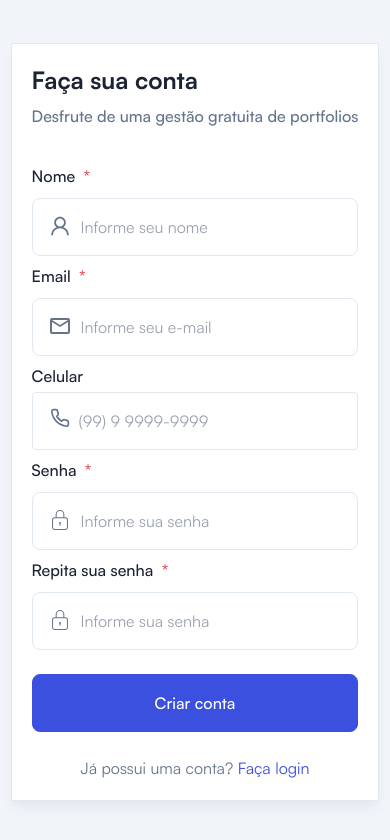
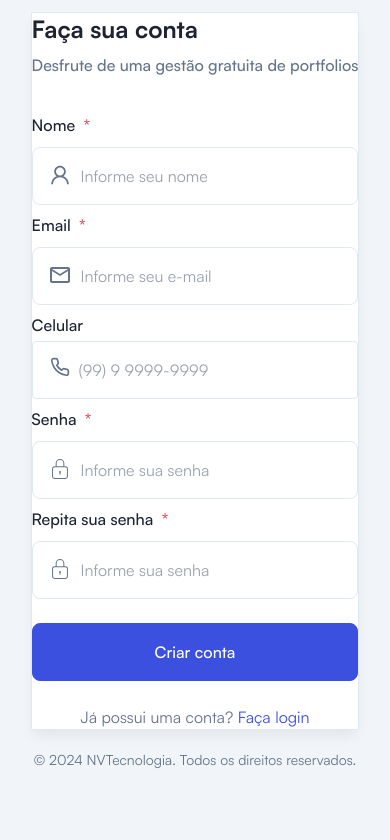
Before and after one commit to NetoVilela/portfoliogest-front, a Next.js app: page /auth/signup in a window 390 px wide. Shown: the top 840 px of the page. Built offline with nearby package versions, Linux system fonts and the light colour scheme; no server answers; a web font is replaced by a local one.

Commit message:
feat: ajustando layout signup and add footer

```diff
--- a/src/app/(private)/layout.tsx
+++ b/src/app/(private)/layout.tsx
@@ -5,6 +5,7 @@ import Sidebar from '@/components/Sidebar';
 import Header from '@/components/Header';
 import { useSession } from 'next-auth/react';
 import { redirect } from 'next/navigation';
+import Footer from '@/components/Footer';
 
 type Props = {
   children: React.ReactNode;
@@ -49,11 +50,13 @@ export default function RootLayout({ children }: Props) {
                 sidebarOpen={sidebarOpen}
                 setSidebarOpen={setSidebarOpen}
               />
-              <main>
+              <main className='mb-10'>
                 <div className="mx-auto max-w-screen-2xl p-4 md:p-6 2xl:p-10">
                   {children}
                 </div>
               </main>
+
+              <Footer />
             </div>
           </div>
         )}
--- a/src/app/(public)/auth/signup/page.tsx
+++ b/src/app/(public)/auth/signup/page.tsx
@@ -73,8 +73,8 @@ const SignUp: React.FC = () => {
 		<>
 			<title>Cadastre-se</title>
 
-			<div className="flex flex-col justify-center items-center h-screen">
-				<div className="rounded-sm border border-stroke bg-white shadow-default dark:border-strokedark dark:bg-boxdark p-1">
+			<div className="flex flex-col justify-center items-center">
+				<div className="rounded-sm border border-stroke bg-white mt-3 shadow-default dark:border-strokedark dark:bg-boxdark">
 					{alert && !isLoadingSubmit && (
 						<div className={`flex items-center ${alert.success ? 'bg-meta-3' : 'bg-meta-1'}  text-white text-sm font-bold px-4 2xsm:py-3 sm:py-4`} role="alert">
 							<div className='flex w-full justify-center items-center text-xl'>
@@ -223,7 +223,7 @@ const SignUp: React.FC = () => {
 						</div>
 
 						<div className="w-full border-stroke dark:border-strokedark xl:w-1/2 xl:border-l-2">
-							<div className="w-full p-4 sm:p-12.5 xl:p-17.5">
+							<div className="w-full sm:p-12.5 xl:p-17.5">
 								<h2 className="mb-2 text-2xl font-bold text-black dark:text-white sm:text-title-xl2">
 									Faça sua conta
 								</h2>
--- a/src/app/(public)/layout.tsx
+++ b/src/app/(public)/layout.tsx
@@ -2,6 +2,7 @@
 import '../globals.css';
 import '../data-tables-css.css';
 import '../satoshi.css';
+import Footer from '@/components/Footer';
 // import { useState, useEffect } from 'react';
 // import Loader from '@/components/common/Loader';
 
@@ -30,8 +31,11 @@ export default function PublicLayout({ children, }: Props) {
 							{children}
 						</div>
 					</main>
+
+					<Footer />
 				</div>
 			</div>
+
 			{/* )}
 			</div> */}
 		</>
--- a/src/app/layout.tsx
+++ b/src/app/layout.tsx
@@ -32,6 +32,7 @@ export default function RootLayout({ children, }: { children: React.ReactNode; }
             </div>
           )}
         </div>
+
       </body>
     </html>
   );
--- /dev/null
+++ b/src/components/Footer/index.tsx
@@ -0,0 +1,9 @@
+
+export default function Footer() {
+  return (
+    <footer className="w-full flex justify-center p-5">
+      <span className="text-sm text-gray-500 sm:text-center dark:text-gray-400">© {new Date().getFullYear()} NVTecnologia. Todos os direitos reservados.
+      </span>
+    </footer>
+  );
+}
```
Lines whose indentation alone changed are shown as unchanged.
